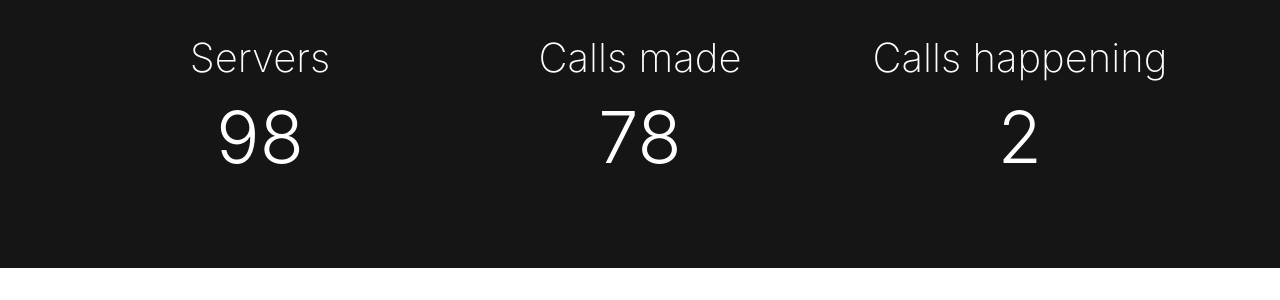
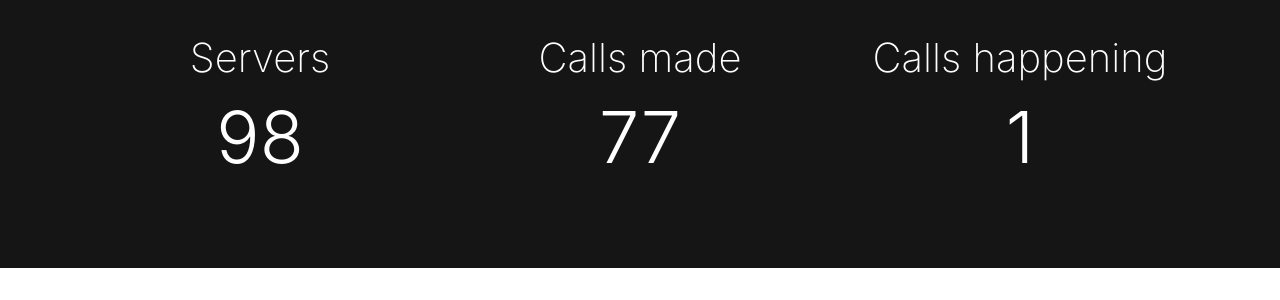
Before and after one commit to tumblenet/tnphone.tumblenet.ga, a Jekyll site: the page built from index.html, in a window 1280 px wide and 900 px high, scrolled down 443 px. Shown: the part 167-467 px from the top of the window. Built offline with Jekyll 4.4.1, drawn with Linux system fonts in a browser that asks for light colours; nearby versions of some CDN libraries.

Commit message:
Update Phones feed

```diff
--- a/_data/phones.json
+++ b/_data/phones.json
@@ -1,5 +1,5 @@
 {
-	"callsMade": 78,
+	"callsMade": 77,
 	"servers": 98,
-	"currentCalls": 2
+	"currentCalls": 1
 }
```
